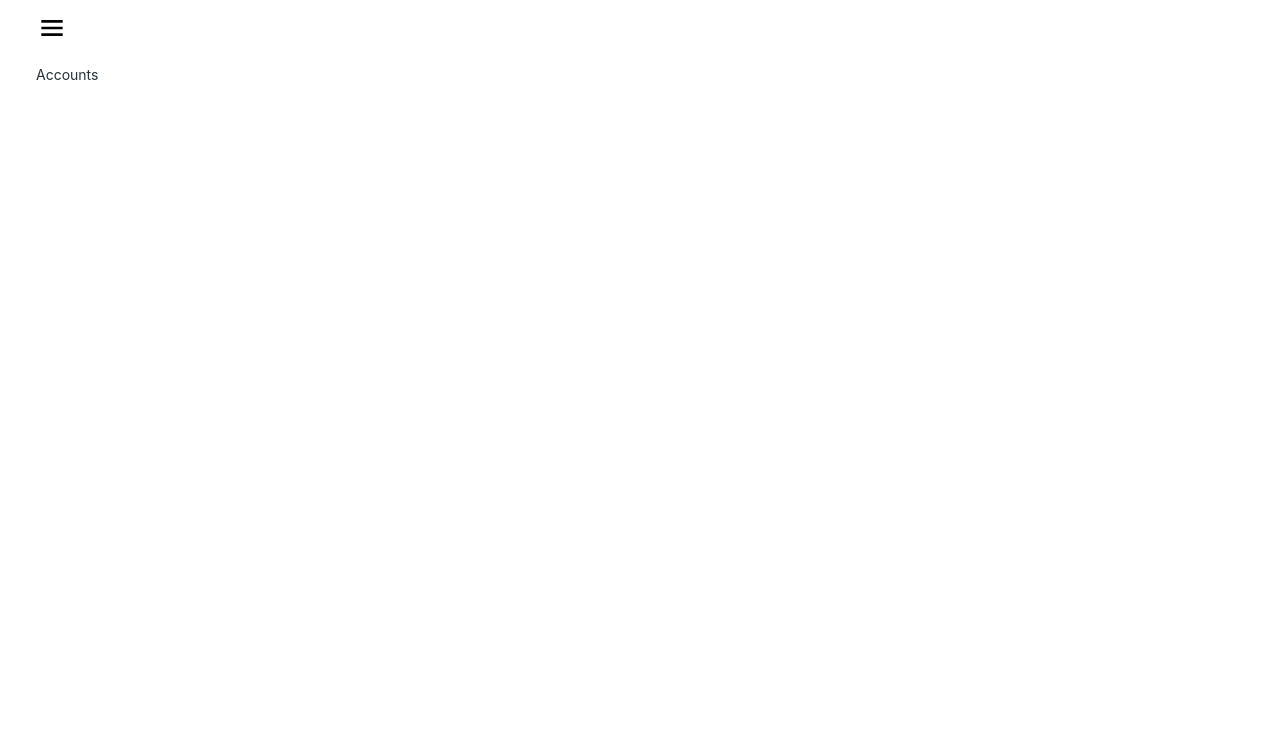
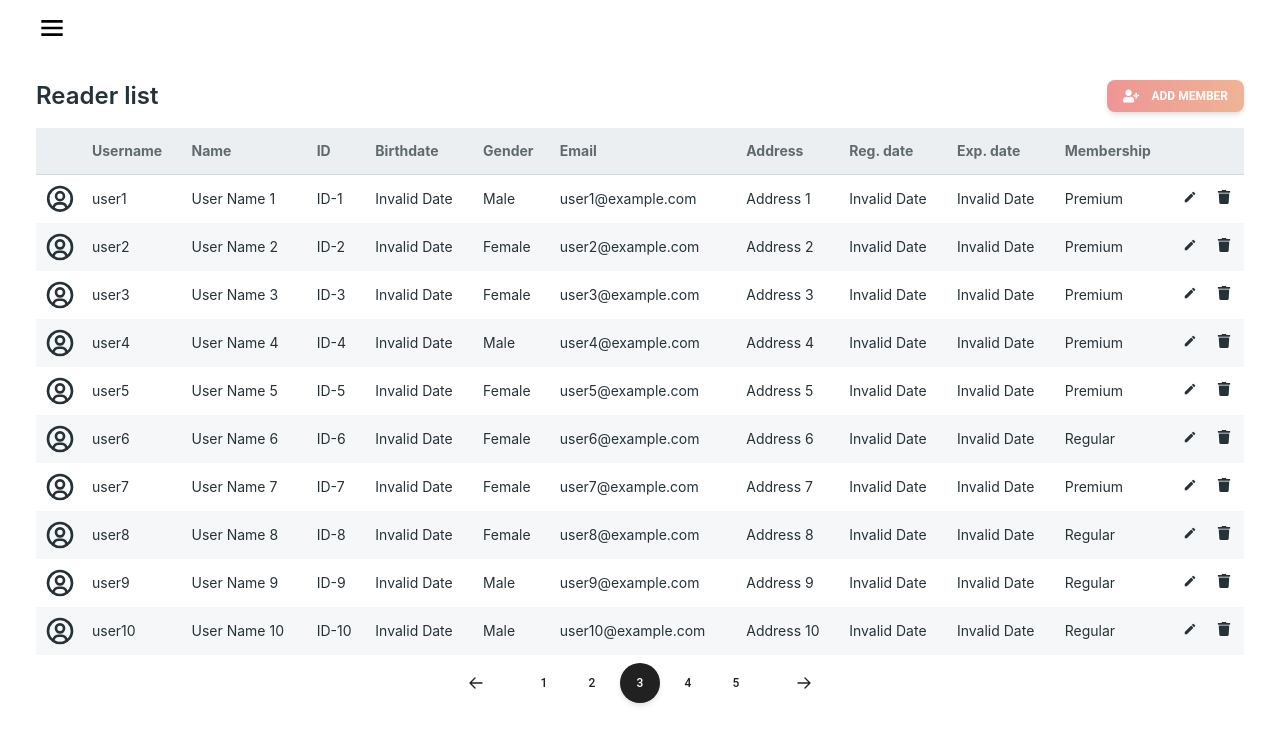
Before and after one commit to PhuocTaii/SoftwareDesign-Liboo-Librarian, a React (Create React App) app: page / in a window 1280 px wide. Shown: the top 744 px of the page. Built offline with nearby package versions, Linux system fonts and the light colour scheme.

Commit message:
reader list UI

```diff
--- /dev/null
+++ b/src/components/Pagination.jsx
@@ -0,0 +1,64 @@
+import React from 'react'
+
+const Pagination = () => {
+
+  return (
+    <div className="flex bottom-0 left-0 right-0 flex justify-center items-center gap-4 pb-2 pt-2">
+        <button
+            class="flex items-center gap-2 px-6 py-3 font-sans text-xs font-bold text-center text-gray-900 uppercase align-middle transition-all rounded-full select-none hover:bg-gray-900/10 active:bg-gray-900/20 disabled:pointer-events-none disabled:opacity-50 disabled:shadow-none"
+            type="button">
+            <svg xmlns="http://www.w3.org/2000/svg" fill="none" viewBox="0 0 24 24" stroke-width="2" stroke="currentColor"
+            aria-hidden="true" class="w-4 h-4">
+            <path stroke-linecap="round" stroke-linejoin="round" d="M10.5 19.5L3 12m0 0l7.5-7.5M3 12h18"></path>
+            </svg>
+        </button>
+        <div class="flex items-center gap-2">
+            <button
+            class="relative h-10 max-h-[40px] w-10 max-w-[40px] select-none rounded-full text-center align-middle font-sans text-xs font-medium uppercase text-gray-900 transition-all hover:bg-gray-900/10 active:bg-gray-900/20 disabled:pointer-events-none disabled:opacity-50 disabled:shadow-none"
+            type="button">
+            <span class="absolute transform -translate-x-1/2 -translate-y-1/2 top-1/2 left-1/2">
+                1
+            </span>
+            </button>
+            <button
+            class="relative h-10 max-h-[40px] w-10 max-w-[40px] select-none rounded-full text-center align-middle font-sans text-xs font-medium uppercase text-gray-900 transition-all hover:bg-gray-900/10 active:bg-gray-900/20 disabled:pointer-events-none disabled:opacity-50 disabled:shadow-none"
+            type="button">
+            <span class="absolute transform -translate-x-1/2 -translate-y-1/2 top-1/2 left-1/2">
+                2
+            </span>
+            </button>
+            <button
+            class="relative h-10 max-h-[40px] w-10 max-w-[40px] select-none rounded-full bg-gray-900 text-center align-middle font-sans text-xs font-medium uppercase text-white shadow-md shadow-gray-900/10 transition-all hover:shadow-lg hover:shadow-gray-900/20 focus:opacity-[0.85] focus:shadow-none active:opacity-[0.85] active:shadow-none disabled:pointer-events-none disabled:opacity-50 disabled:shadow-none"
+            type="button">
+            <span class="absolute transform -translate-x-1/2 -translate-y-1/2 top-1/2 left-1/2">
+                3
+            </span>
+            </button>
+            <button
+            class="relative h-10 max-h-[40px] w-10 max-w-[40px] select-none rounded-full text-center align-middle font-sans text-xs font-medium uppercase text-gray-900 transition-all hover:bg-gray-900/10 active:bg-gray-900/20 disabled:pointer-events-none disabled:opacity-50 disabled:shadow-none"
+            type="button">
+            <span class="absolute transform -translate-x-1/2 -translate-y-1/2 top-1/2 left-1/2">
+                4
+            </span>
+            </button>
+            <button
+            class="relative h-10 max-h-[40px] w-10 max-w-[40px] select-none rounded-full text-center align-middle font-sans text-xs font-medium uppercase text-gray-900 transition-all hover:bg-gray-900/10 active:bg-gray-900/20 disabled:pointer-events-none disabled:opacity-50 disabled:shadow-none"
+            type="button">
+            <span class="absolute transform -translate-x-1/2 -translate-y-1/2 top-1/2 left-1/2">
+                5
+            </span>
+            </button>
+        </div>
+        <button
+            class="flex items-center gap-2 px-6 py-3 font-sans text-xs font-bold text-center text-gray-900 uppercase align-middle transition-all rounded-full select-none hover:bg-gray-900/10 active:bg-gray-900/20 disabled:pointer-events-none disabled:opacity-50 disabled:shadow-none"
+            type="button">
+            <svg xmlns="http://www.w3.org/2000/svg" fill="none" viewBox="0 0 24 24" stroke-width="2" stroke="currentColor"
+            aria-hidden="true" class="w-4 h-4">
+            <path stroke-linecap="round" stroke-linejoin="round" d="M13.5 4.5L21 12m0 0l-7.5 7.5M21 12H3"></path>
+            </svg>
+        </button>
+    </div>
+  )
+}
+
+export default Pagination
--- a/src/features/account/Accounts.jsx
+++ b/src/features/account/Accounts.jsx
@@ -1,8 +1,125 @@
+import React, {useEffect, useState} from 'react'
+import { Button } from '@material-tailwind/react';
+import { useDispatch } from 'react-redux';
+import { useSelector } from 'react-redux';
+import {formatDate} from '../../helpers/dateFormat';
+import { FaTrash, FaUserPlus } from 'react-icons/fa';
+import { BiUserCircle, BiChevronLeft, BiChevronRight } from 'react-icons/bi';
+import { MdEdit } from 'react-icons/md'
+import Pagination from '../../components/Pagination';
+
+
+const TABLE_HEAD = ['', 'Username', 'Name', 'ID', 'Birthdate', 'Gender', 'Email', 'Address', 'Reg. date', 'Exp. date', 'Membership' ,'', ''];
 // Account page
 const Accounts = () => {
+
+  const dispatch = useDispatch();
+  const [data, setData] = useState([]);
+  useEffect(() => {
+    // Dummy data creation
+    const dummyData = Array.from({ length: 10 }, (_, index) => ({
+      _id: index + 1,
+      username: `user${index + 1}`,
+      name: `User Name ${index + 1}`,
+      id: `ID-${index + 1}`,
+      birthdate: `19${Math.floor(Math.random() * 10) + 70}-0${Math.floor(Math.random() * 9) + 1}-0${Math.floor(Math.random() * 9) + 1}`, // Random birthdate between 1970 and 1979
+      gender: Math.random() < 0.5 ? 'Male' : 'Female',
+      email: `user${index + 1}@example.com`,
+      address: `Address ${index + 1}`,
+      regDate: `2023-01-${Math.floor(Math.random() * 28) + 1}`, // Random registration date in January 2023
+      expDate: `2024-01-${Math.floor(Math.random() * 28) + 1}`, // Random expiration date in January 2024
+      membership: Math.random() < 0.33 ? 'Regular' : Math.random() < 0.66 ? 'Premium' : 'Student',
+    }));
+    setData(dummyData);
+  }, []);
+
+  // const records = data;
+
   return (
-    <div>
-      <h1>Accounts</h1>
+    <div className={`flex w-full h-full flex-col`}>
+      <div className='flex justify-between py-4 w-full'>
+          <p className='font-semibold text-2xl'>Reader list</p>
+          <Button
+            className="flex items-center gap-3"
+            size="sm"
+            style={{backgroundImage: `linear-gradient(to right, var(--my-red), var(--my-orange)`}}
+            // onClick={() => dispatch(setShowAddReader())}
+          >
+            <FaUserPlus strokeWidth={2} className="h-4 w-4" /> Add member
+          </Button>
+      </div>
+      <div className='w-full min-h-max overflow-x-scroll'>
+        <table className="w-full min-w-max table-auto text-left">
+          <thead className='sticky top-0'>
+            <tr>
+              {TABLE_HEAD.map((head, index) => (
+                <th key={index} className="border-b border-blue-gray-100 bg-blue-gray-50 px-2 py-4">
+                  <p className="leading-none opacity-70">{head}</p>
+                </th>
+              ))}
+            </tr>
+          </thead>
+          <tbody>
+            {data?.map((record) => (
+              <tr key={record._id} className="even:bg-blue-gray-50/50 hover:bg-lightOrange/30">
+                <td className="p-2 w-12 h-12">
+                  {!record.image ?
+                  <BiUserCircle className='w-full h-full' /> :
+                  <img src={record.image} alt="logo" className="w-full h-full rounded-full object-cover shrink-0" />
+                  }
+                </td>
+                <td className="p-2">
+                  <p>{record.username}</p>
+                </td>
+                <td className="p-2">
+                  <p>{record.name}</p>
+                </td>
+                <td className="p-2">
+                  <p>{record.id}</p>
+                </td>
+                <td className="p-2">
+                  <p>{formatDate(record.birthday)}</p>
+                </td>
+                <td className="p-2">
+                  <p>{record.gender}</p>
+                </td>
+                <td className="p-2">
+                  <p>{record.email}</p>
+                </td>
+                <td className="p-2">
+                  <p>{record.address}</p>
+                </td>
+                <td className="p-2">
+                  <p>{formatDate(record.makingDay)}</p>
+                </td>
+                <td className="p-2">
+                  <p>{formatDate(record.invalidDay)}</p>
+                </td>
+                <td className="p-2">
+                  <p>{record.membership}</p>
+                </td>
+                <td className="p-2">
+                  {/* <button onClick={() => {dispatch(setUpdatedReader(record)); dispatch(setShowUpdateReader())}}>
+                    <MdEdit />
+                  </button> */}
+                  <button>
+                    <MdEdit/>
+                  </button>
+                </td>
+                <td className="p-2">
+                  {/* <button onClick={() => {dispatch(setUpdatedReader(record)); dispatch(setShowDeleteReader())}}>
+                    <FaTrash />
+                  </button> */}
+                  <button>
+                    <FaTrash/>
+                  </button>
+                </td>
+              </tr>
+            ))}
+          </tbody>
+        </table>
+      </div>
+      <Pagination/>
     </div>
   )
 }
--- /dev/null
+++ b/src/helpers/dateFormat.js
@@ -0,0 +1,3 @@
+export function formatDate(dateString){
+    return new Date(dateString).toLocaleDateString('vi-VN', { day: '2-digit', month: '2-digit', year: 'numeric' })
+}
```
